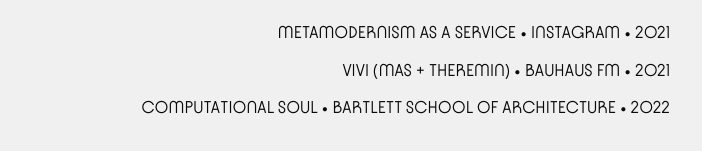
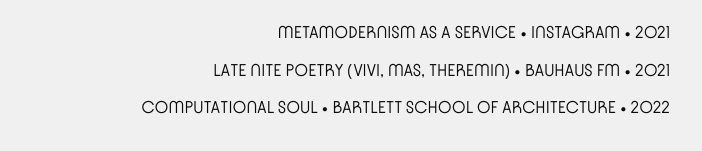
Before and after one commit to aufbau-io/niels, a Svelte app: page / in a window 1280 px wide. Shown: the part 1181-1332 px from the top of the page, without its empty margins (289-991 px from the left). Built offline with nearby package versions, Linux system fonts and the light colour scheme.

Commit message:
change late nite poetry name

```diff
--- a/src/App.svelte
+++ b/src/App.svelte
@@ -21,7 +21,7 @@
     <div class="grey body__right">
       <h3>art</h3>
       <p>metamodernism as a service • instagram • 2021</p>
-      <p>vivi (mas + theremin) • bauhaus fm • 2021</p>
+      <p>late nite poetry (vivi, mas, theremin) • bauhaus fm • 2021</p>
       <!--p>london symmetry deli • web • 2021</p-->
       <p>computational soul • bartlett school of architecture • 2022</p>
     </div>
```
